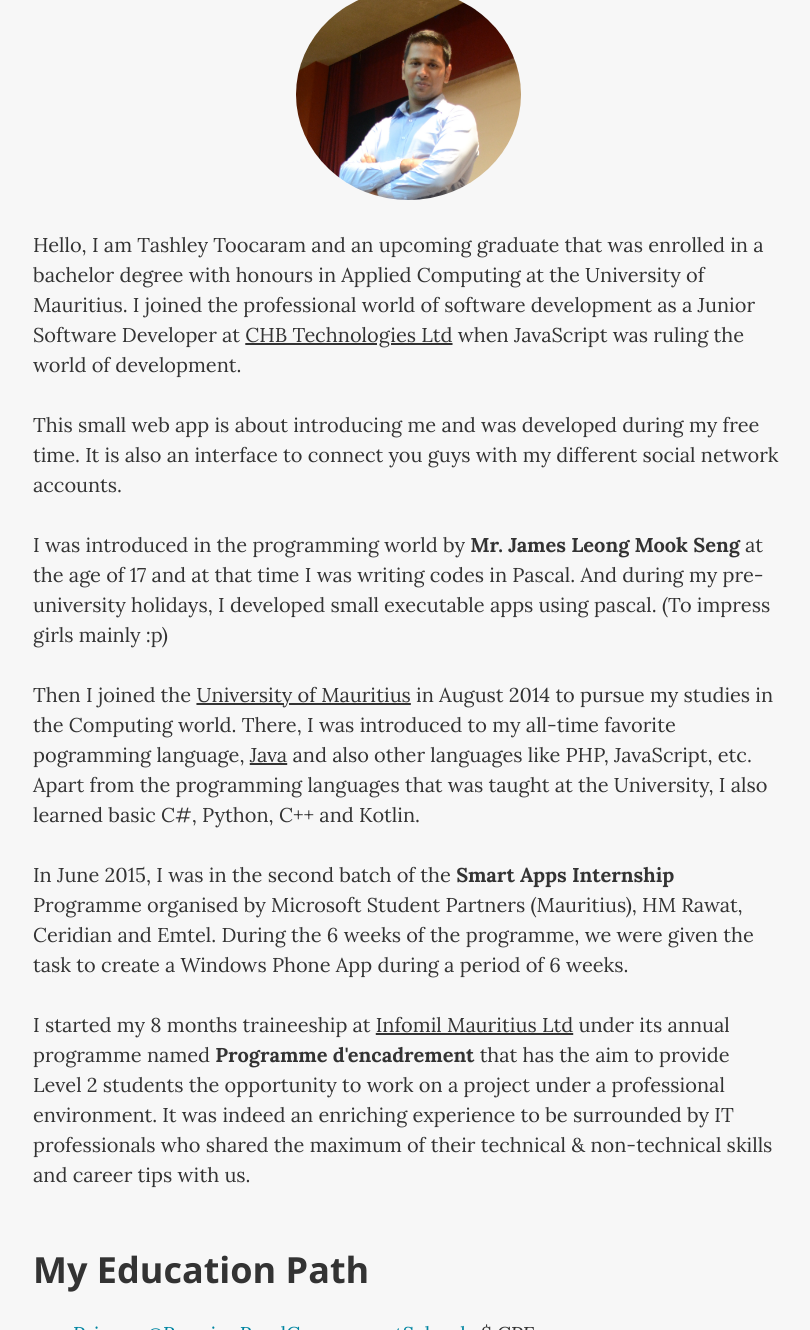
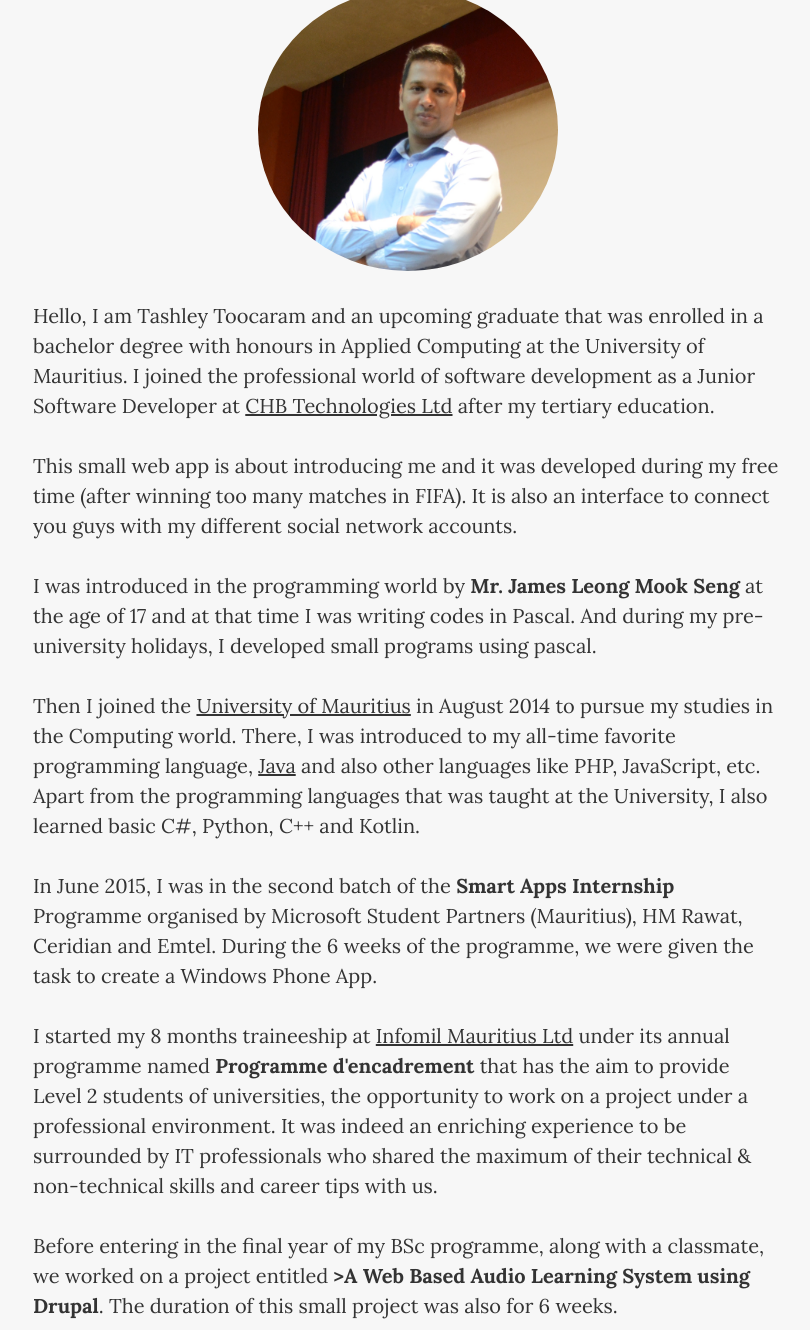
Before and after one commit to CodenameTashley/codenametashley.github.io, a website: page index.html at #!/about in a window 1280 px wide. Shown: the part 499-1829 px from the top of the page, without its empty margins (232-1042 px from the left). Drawn offline with nearby package versions, Linux system fonts and the light colour scheme; files that its build step writes are made by us from their sources; no server answers; a script that the page names is missing.

Commit message:
#17 Temporarily disabled Session stack in index.html and updated about

```diff
--- a/css/custom.css
+++ b/css/custom.css
@@ -65,6 +65,6 @@ hr {
 }
 
 .medium-img {
-    max-width: 30%;
-    max-height: 30%;
+    max-width: 40%;
+    max-height: 40%;
 }
--- a/index.html
+++ b/index.html
@@ -4,7 +4,7 @@
 <head>
 
     <!-- Begin SessionStack code -->
-    <script type="text/javascript">
+    <!--<script type="text/javascript">
         ! function (a, b) {
             var c = window;
             c.SessionStack = a, c[a] = c[a] || function () {
@@ -15,13 +15,13 @@
             var e = document.getElementsByTagName("script")[0];
             e.parentNode.insertBefore(d, e);
         }("sessionstack", "296508c878fa469cb8993f85680d9379");
-    </script>
+    </script>-->
     <!-- End SessionStack Code -->
 
     <meta charset="utf-8">
     <meta http-equiv="X-UA-Compatible" content="IE=edge">
     <meta name="viewport" content="width=device-width, initial-scale=1">
-    <meta name="description" content="This is the blog for Tashley">
+    <meta name="description" content="Introducing Tashley">
     <meta name="author" content="Tashley Toocaram">
 
 
--- a/module/about/tpl/about.html
+++ b/module/about/tpl/about.html
@@ -23,32 +23,25 @@
                     <img src="img/tashley.JPG" class="img-responsive img-circle medium-img" alt="Picture of Tashley">
                 </center>
 
+                <p>
+                    Hello, I am Tashley Toocaram and an upcoming graduate that was enrolled in a bachelor degree with honours in Applied Computing at the University of Mauritius. I joined the professional world of software development as a Junior Software Developer at <a href="http://www.chb-technologies.mu">CHB Technologies Ltd</a> after my tertiary education.</p>
 
-                <!-- <p>Hello, I am Tashley Toocaram and an upcoming graduate that was enrolled in a bachelor degree with honours
-                    in Applied Computing at the University of Mauritius. I am currently a junior software developer at <a href="www.chb-technologies.mu">CHB Technologies Ltd</a>                    where I kick started my professional career as a junior software developer.</p>
-                    <p>This small web app is about introducing me to the world and was developed as an experiment to apply some
-                        of the knowledge acquired during my probation period at <b>CHB Technologies Ltd</b>. My main technical
-                        interests are Programming, Networking, Big Data and Cloud Computing. Apart from writing codes, I am also
-                        spend time playing football or getting my hands dirty with other programming languages and frameworks.</p> -->
+                    <p>This small web app is about introducing me and it was developed during my free time (after winning too many matches in FIFA). It is also an interface to connect you guys with my different social network accounts.</p>
 
-                <p>
-                    Hello, I am Tashley Toocaram and an upcoming graduate that was enrolled in a bachelor degree with honours in Applied Computing at the University of Mauritius. I joined the professional world of software development as a Junior Software Developer at <a href="www.chb-technologies.mu">CHB Technologies Ltd</a> when JavaScript was ruling the world of development.</p>
-
-                    <p>This small web app is about introducing me and was developed during my free time. It is also an interface to connect you guys with my different social network accounts.</p>
-
-                    <p>I was introduced in the programming world by <b>Mr. James Leong Mook Seng</b> at the age of 17 and at that time I was writing codes in Pascal. And during my pre-university holidays, I developed small executable apps using pascal. (To impress girls mainly :p)
+                    <p>I was introduced in the programming world by <b>Mr. James Leong Mook Seng</b> at the age of 17 and at that time I was writing codes in Pascal. And during my pre-university holidays, I developed small programs using pascal.
                     <br/></p>
 
                     <p>
-                        Then I joined the <a href="www.uom.ac.mu">University of Mauritius</a> in August 2014 to pursue my studies in the Computing world. There, I was introduced to my all-time favorite pogramming language, <a href="https://www.java.com/en/">Java</a> and also other languages like PHP, JavaScript, etc.
+                        Then I joined the <a href="http://www.uom.ac.mu">University of Mauritius</a> in August 2014 to pursue my studies in the Computing world. There, I was introduced to my all-time favorite programming language, <a href="https://www.java.com/en/">Java</a> and also other languages like PHP, JavaScript, etc.
                         <br/>
                         Apart from the programming languages that was taught at the University, I also learned basic C#, Python, C++ and Kotlin.
                     </p>
 
-                    <p>In June 2015, I was in the second batch of the <b>Smart Apps Internship</b> Programme organised by Microsoft Student Partners (Mauritius), HM Rawat, Ceridian and Emtel. During the 6 weeks of the programme, we were given the task to create a Windows Phone App during a period of 6 weeks. </p>
+                    <p>In June 2015, I was in the second batch of the <b>Smart Apps Internship</b> Programme organised by Microsoft Student Partners (Mauritius), HM Rawat, Ceridian and Emtel. During the 6 weeks of the programme, we were given the task to create a Windows Phone App. </p>
 
-                    <p>I started my 8 months traineeship at <a href="www.infomil.mu">Infomil Mauritius Ltd</a> under its annual programme named <b>Programme d'encadrement</b> that has the aim to provide Level 2 students the opportunity to work on a project under a professional environment. It was indeed an enriching experience to be surrounded by IT professionals who shared the maximum of their technical &amp; non-technical skills and career tips with us.</p>
+                    <p>I started my 8 months traineeship at <a href="http://www.infomil.mu">Infomil Mauritius Ltd</a> under its annual programme named <b>Programme d'encadrement</b> that has the aim to provide Level 2 students of universities, the opportunity to work on a project under a professional environment. It was indeed an enriching experience to be surrounded by IT professionals who shared the maximum of their technical &amp; non-technical skills and career tips with us.</p>
 
+                    <p>Before entering in the final year of my BSc programme, along with a classmate, we worked on a project entitled <b>>A Web Based Audio Learning System using Drupal</b>. The duration of this small project was also for 6 weeks.</p>
 
                 <h2 class="section-heading">My Education Path</h2>
 
@@ -61,7 +54,10 @@
                     </ul>
                 </p>
 
-                <h2 class="section-heading">My Inspirations</h2>
+                <h2 class="section-heading">Achievements</h2>
+                <h4>Energy Efficiency Management Office (EEMO) Website Design Competition 2016</h4>
+                <p>Along with Annaelle Genevieve, we won the first prize of the EEMO Website Design 2016 </p>
+
 
                 <!-- <p>There can be no thought of finishing for ‘aiming for the stars.’ Both figuratively and literally, it is a
                     task to occupy the generations. And no matter how much progress one makes, there is always the thrill
```
